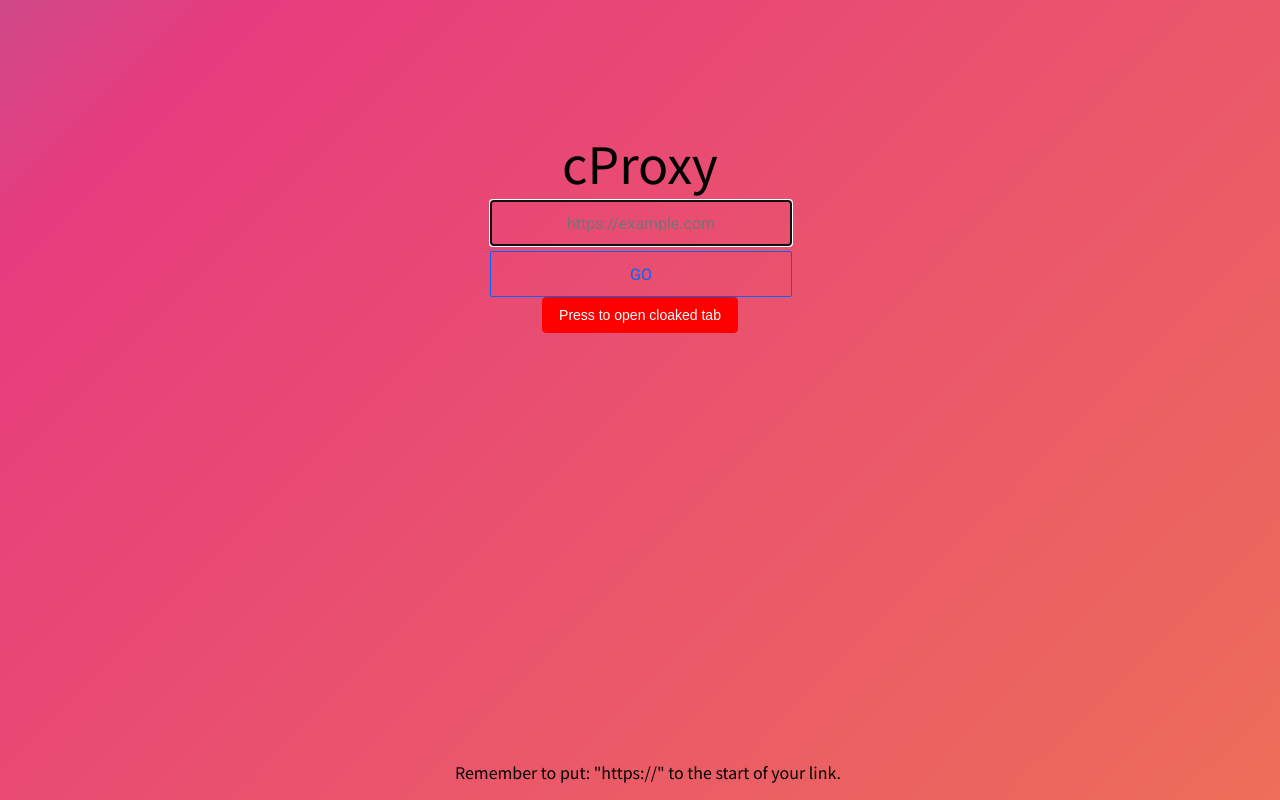
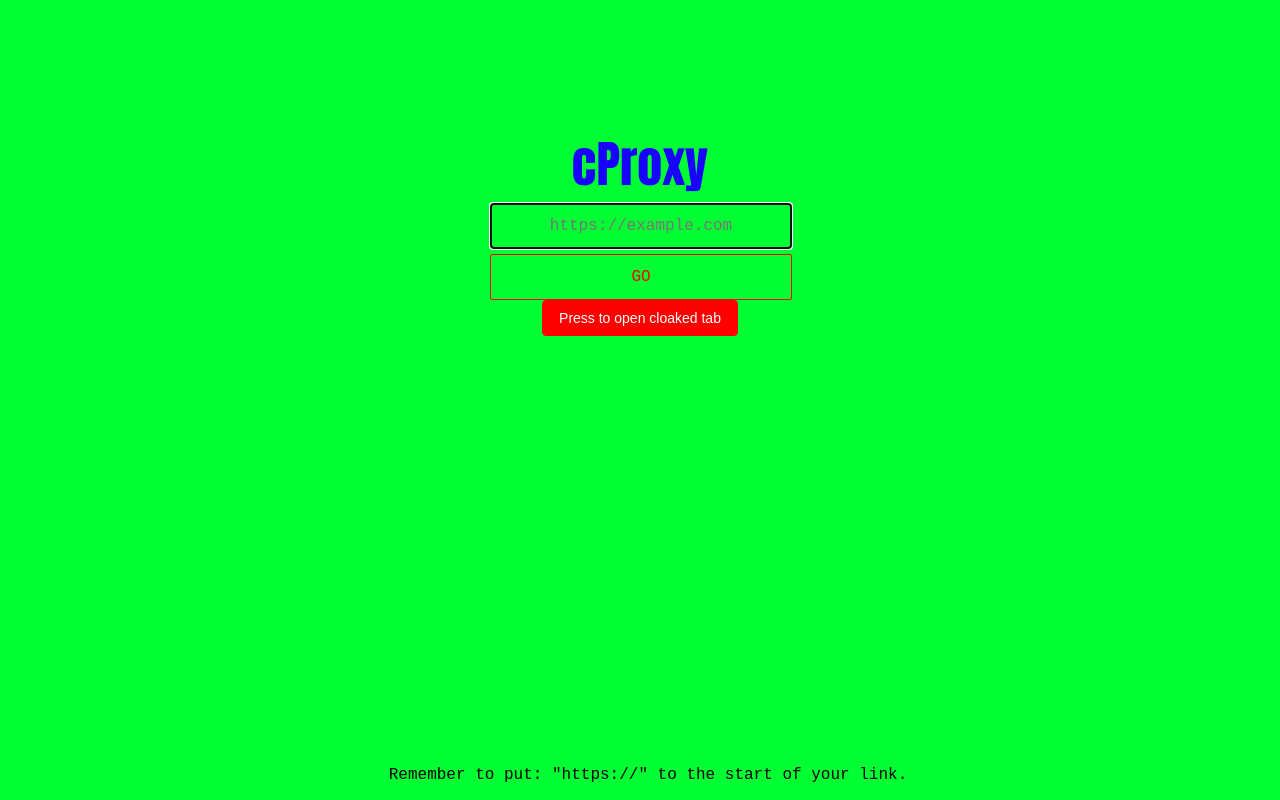
Before and after one commit to CDistrict/cProxy, a website: page public/index.html in a window 1280 px wide. Drawn offline with Linux system fonts and the light colour scheme.

Commit message:
Update styles.css

```diff
--- a/public/assets/css/styles.css
+++ b/public/assets/css/styles.css
@@ -1,8 +1,8 @@
 body {
-    font-family: "Noto Sans JP";
+  font-family: "Courier New";
   font-size: "25px";
   text-align: center;
-    background-color: #222;
+  background-color: #00ff33;
 }
 
 #frame {
@@ -23,8 +23,7 @@ body {
   margin-top: 10%;
   font-family: "Noto Sans JP";
   font-size: "50px";
-    color: #FFF;
-
+  color: #fff;
 }
 
 .container p {
@@ -36,10 +35,10 @@ body {
   background-color: inherit;
   width: 100%;
   height: 28px;
-    border: solid 1px #FFF;
-    font-family: "Roboto";
+  border: solid 1px #ff0000;
+  font-family: "Courier New";
   font-size: 16px;
-    color: #eee;
+  color: #ff0000;
   padding: 8px 0px;
   margin-bottom: 5px;
   box-sizing: content-box;
@@ -51,10 +50,10 @@ body {
   background-color: inherit;
   width: 100%;
   height: 28px;
-    border: solid 1px #0066ff;
-    font-family: "Roboto";
+  border: solid 1px #ff0000;
+  font-family: "Courier New";
   font-size: 16px;
-    color: #0066ff;
+  color: #ff0000;
   padding: 8px 0px;
   box-sizing: content-box;
   transition: 0.3s;
@@ -62,7 +61,7 @@ body {
 }
 
 .btn:hover {
-    background: #0066ff;
+  background: #ff0000;
   color: #fff;
 }
 
@@ -87,9 +86,8 @@ body {
 }
 
 body {
-	background: linear-gradient(-45deg, #ee7752, #e73c7e, #23a6d5, #23d5ab);
   background-size: 400% 400%;
-	animation: gradient 15s ease infinite;
+  animation: gradient 5s ease infinite;
 }
 
 @keyframes gradient {
@@ -106,4 +104,6 @@ body {
 
 .black_text {
   color: black;
+  font-family: Impact, Haettenschweiler;
+  color: rgb(25, 0, 255);
 }
```
Lines whose indentation alone changed are shown as unchanged.
